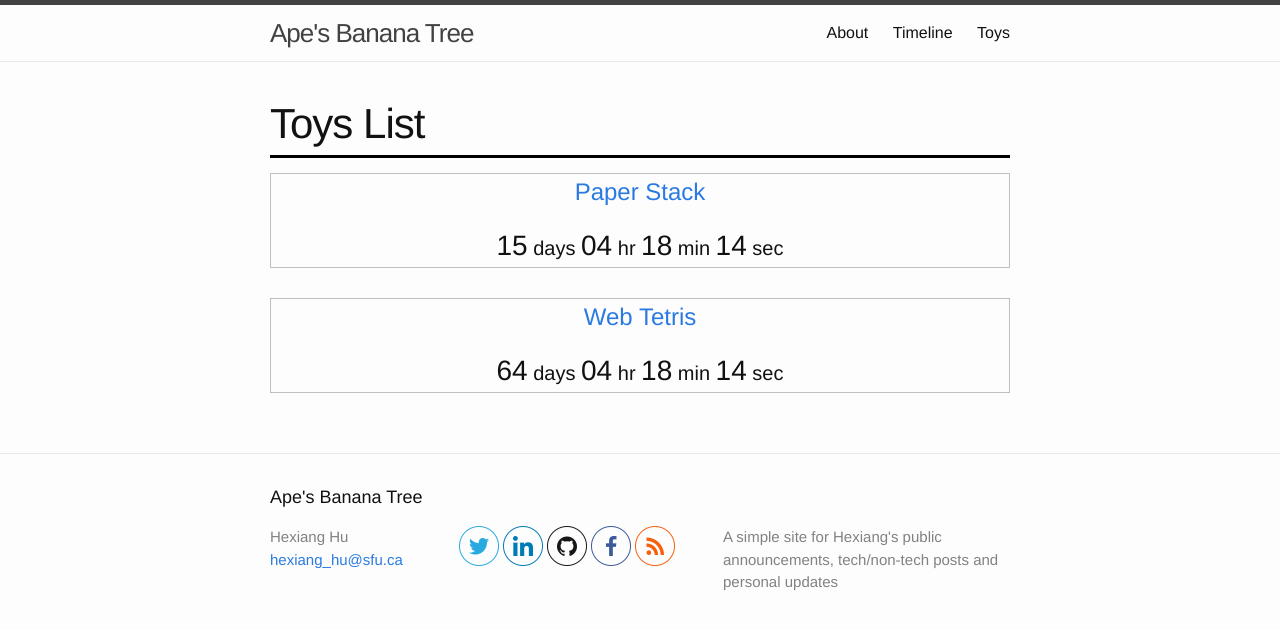
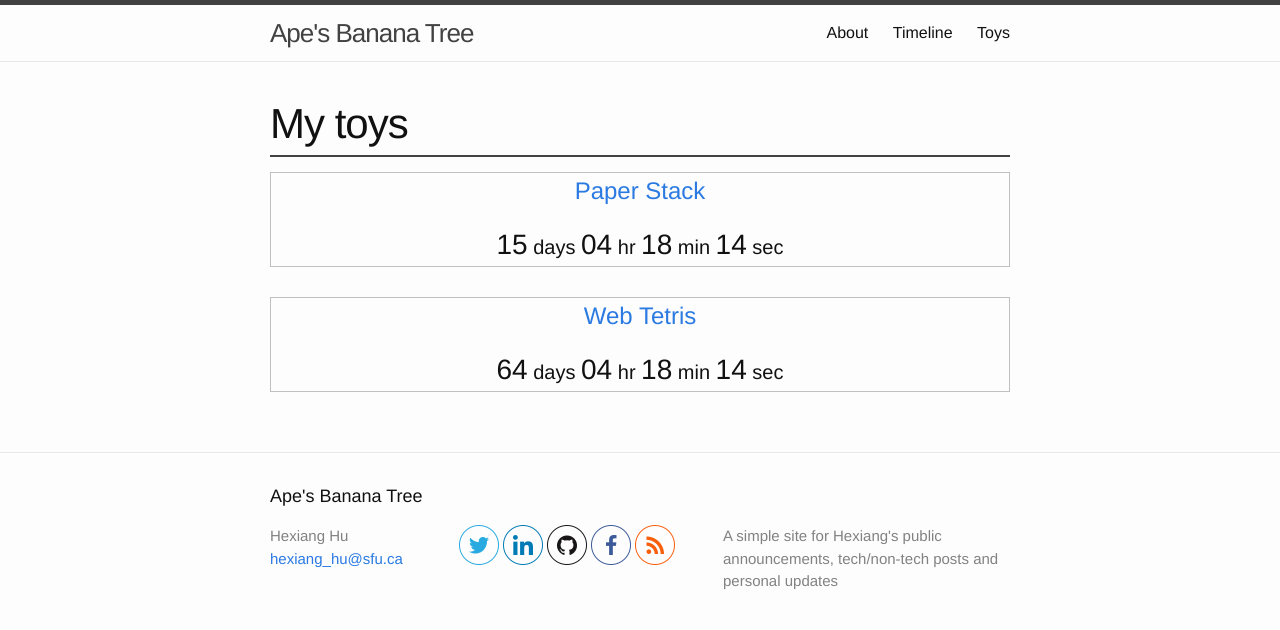
Before and after one commit to danielyou0230/danielyou0230.github.io, a Jekyll site: the page built from toys.html, in a window 1280 px wide, cut to the strip 0-649 px from the top of the page. Shown: the top 630 px of the strip. Built offline with Jekyll 4.4.1, drawn with Linux system fonts in a browser that asks for light colours.

Commit message:
Modify slightly about the site

```diff
--- a/_sass/_toy.scss
+++ b/_sass/_toy.scss
@@ -10,9 +10,10 @@
 
 .toy-heading {
   font-size: 42px;
+  font-weight: 300;
   letter-spacing: -1px;
   line-height: 1.5;
-  border-bottom: solid #000000;
+  border-bottom: 2px solid #424242;
 }
 .toy-item {
   border: thin solid #c0c0c0;
--- a/toys.html
+++ b/toys.html
@@ -4,7 +4,7 @@ title: Toys
 permalink: /toys/
 ---
 <div class="toys">
-  <h1 class="toy-heading">Toys List</h1>
+  <h1 class="toy-heading">My toys</h1>
   <ul class="toy-list">
     {% for toy in site.toys %}
       {% if toy.count-down %}
```
